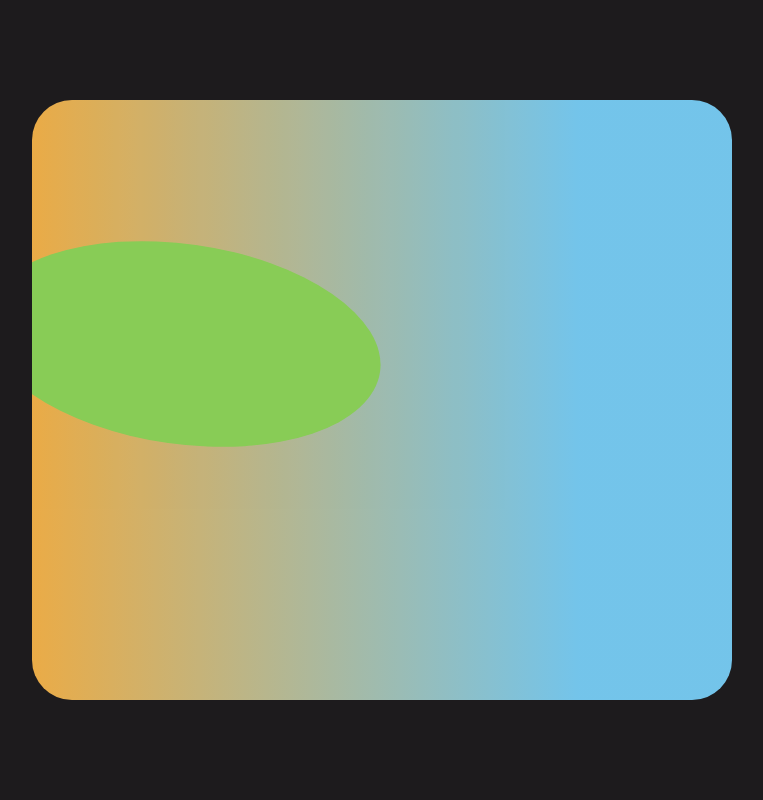
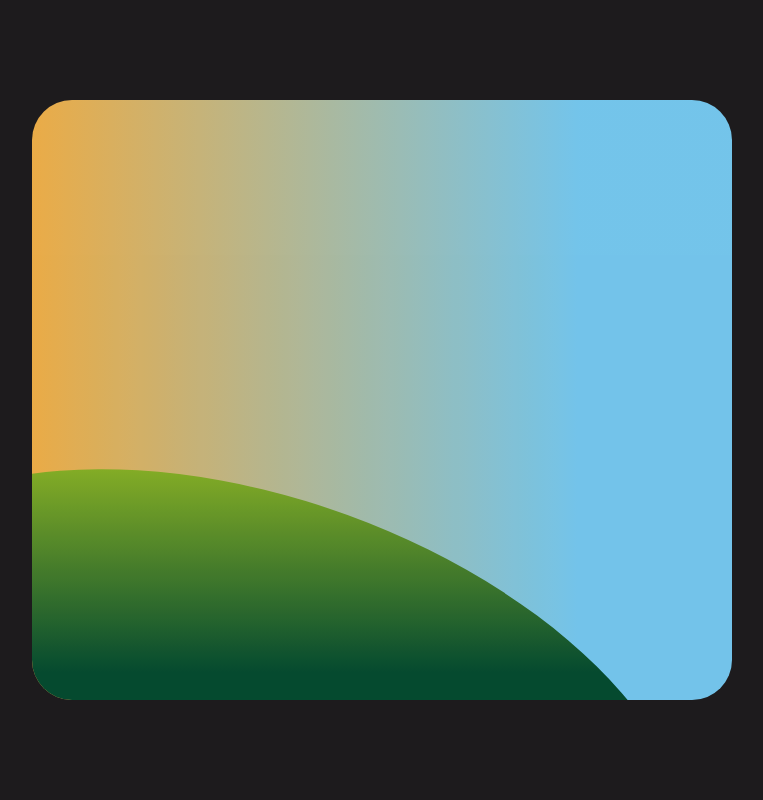
Before and after one commit to silkthyme/animated-scenery, a plain HTML site: page hilly-landscape/index.html in a window 1280 px wide. Shown: the whole page, without its empty margins (258-1021 px from the left). Drawn offline with Linux system fonts and the light colour scheme.

Commit message:
finished left hill

```diff
--- a/hilly-landscape/style.css
+++ b/hilly-landscape/style.css
@@ -26,7 +26,7 @@
     position: relative;
     display: flex;
     width: 1000px;
-    bottom: -150px;
+    bottom: -500px;
     left: -40px;
     height: 400px;
   }
@@ -34,13 +34,14 @@
   .hill-left {
     position: relative;
     z-index: 2;
-    width: 400px;
-    height: 200px;
+    width: 900px;
+    height: 500px;
     border-radius: 100%;
-    background: #8ed65a;
-    top: -6px;
-    left: -10px;
-    transform: rotate(8deg);
+    background: linear-gradient(160deg,
+    #d0eb21 0%, #044d31 40%);
+    top: -100px;
+    left: -180px;
+    transform: rotate(20deg);
   }
 
   @media screen and (max-width: 970px) {
```
